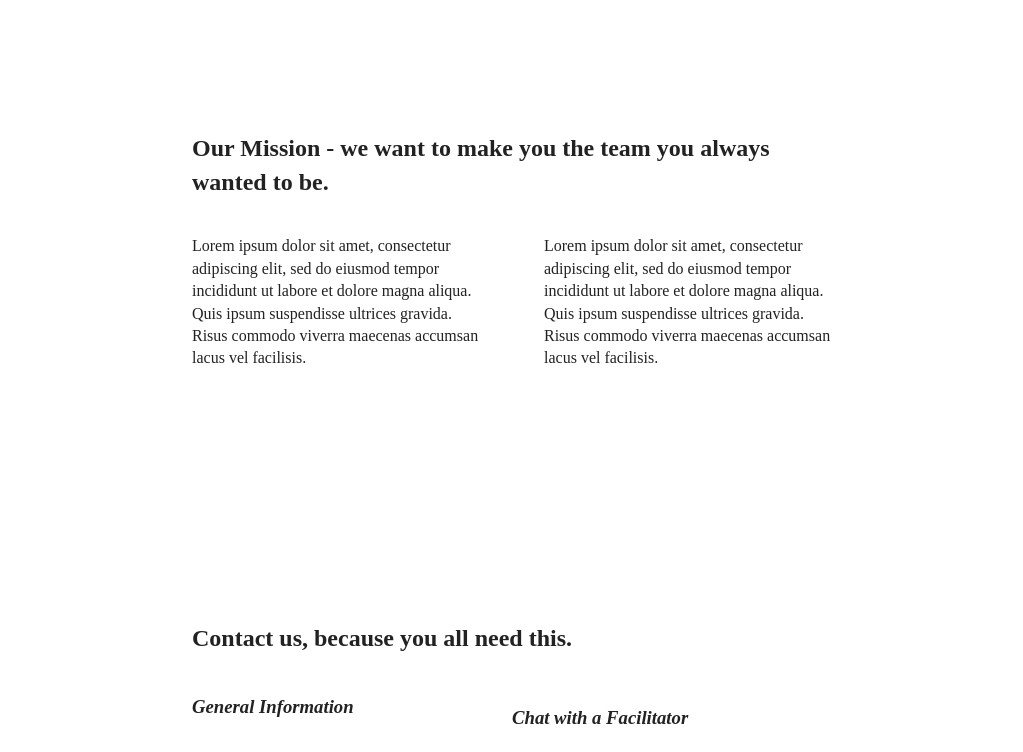
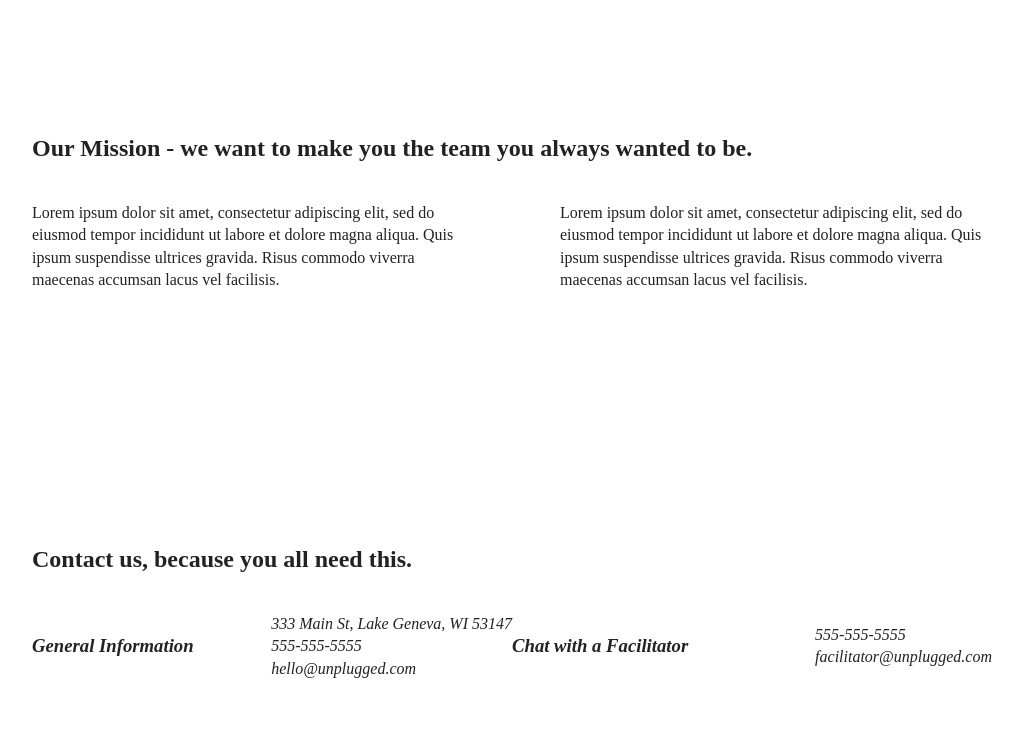
Before and after one commit to bh-codes/unplugged-retreat, a website: page about/index.html in a window 1280 px wide. Shown: the part 112-864 px from the top of the page, without its empty margins (128-1151 px from the left). Drawn offline with Linux system fonts and the light colour scheme.

Commit message:
Updated desktop css styles

```diff
--- a/css/main.css
+++ b/css/main.css
@@ -293,7 +293,9 @@
 	align-items: center;
 }
 
-/*================ FAQ =================*/
+}
+
+/*=== FAQ ===*/
 .faq {
 	display: flex;
 	justify-content: center;
@@ -444,7 +446,7 @@
 
 aside .content-wrapper .form-description,
 aside .content-wrapper .form {
-	width: 50%;
+	width: 35%;
 	margin: 0;
 }
 
@@ -519,7 +521,6 @@
 	display: flex;
 	justify-content: center;
 	align-items: center;
-	width: 100%;
 }
 
 .contact-content div {
@@ -532,6 +533,11 @@
 }
 
 /*== FAQ ===*/
+.faq {
+	display: flex;
+	justify-content: center;
+}
+
 .faq .content-wrapper {
 	justify-content: space-between;
 }
@@ -548,6 +554,19 @@
 @media only screen and (min-width:1200px) {
       /*Desktop styles here*/
 
+.content-wrapper {
+	max-width: 960px;
+
+}
+ /*=== ABOUT ===*/
+.contact-section .content-wrapper {
+	width: 100%;
+}
+.contact-content div {
+	justify-content: space-between;
+	flex-flow: row wrap;
+	width: 50%;
+}
 
 }
 /* ==========================================================================
```
